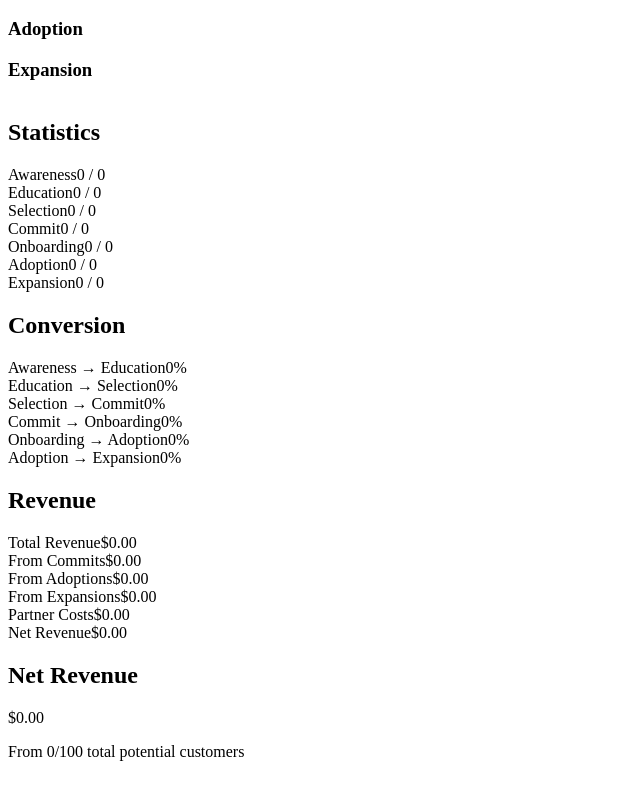
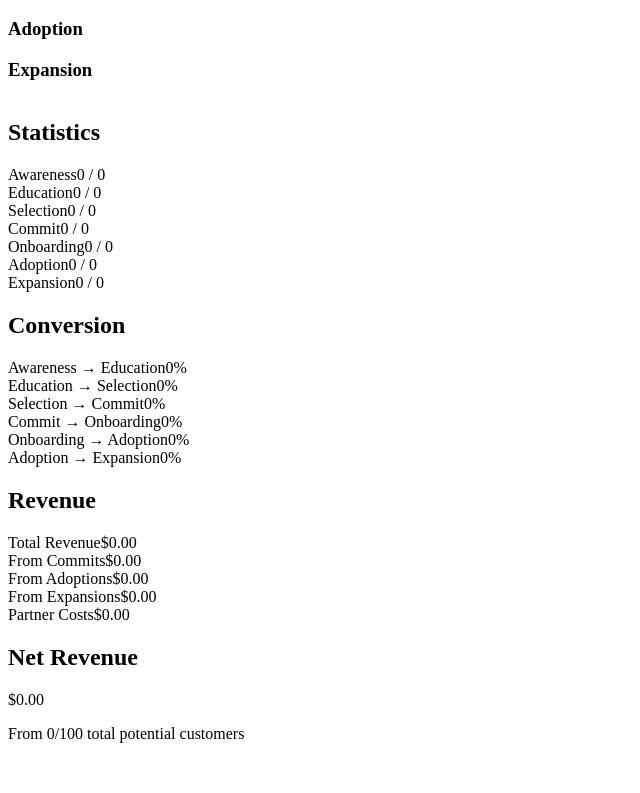
Before and after one commit to virtuist737/Partner-Overlay-Visualization, a React (Vite) app in the folder client/: page / in a window 1280 px wide. Shown: the part 393-1186 px from the top of the page, without its empty margins (0-640 px from the left). Built offline with nearby package versions, Linux system fonts and the light colour scheme.

Commit message:
Assistant checkpoint: Remove duplicate net revenue display
Assistant generated file changes:
- client/src/pages/home.tsx: Remove inline net revenue stat

---

User prompt:

Now remove the small in-line "Net revnue" stat above the net revenue stat card

```diff
--- a/client/src/pages/home.tsx
+++ b/client/src/pages/home.tsx
@@ -230,13 +230,7 @@ export default function Home() {
                         <span className="text-primary/90">Partner Costs</span>
                         <span className="text-red-500 font-mono">{formatCurrency(revenue.partnerCosts)}</span>
                       </div>
-                      <div className="flex justify-between items-center text-xs sm:text-sm font-medium pt-1">
-                        <span className="text-primary">Net Revenue</span>
-                        <span className={`font-mono ${revenue.netRevenue >= 0 ? "text-green-500" : "text-red-500"}`}>
-                          {formatCurrency(revenue.netRevenue)}
-                        </span>
                       </div>
-                    </div>
                     <div className="mt-4 bg-primary/5 p-3 rounded-lg">
                       <h2 className="text-sm font-semibold text-center mb-1 text-primary">Net Revenue</h2>
                       <p className="text-xl text-center font-bold"
```
